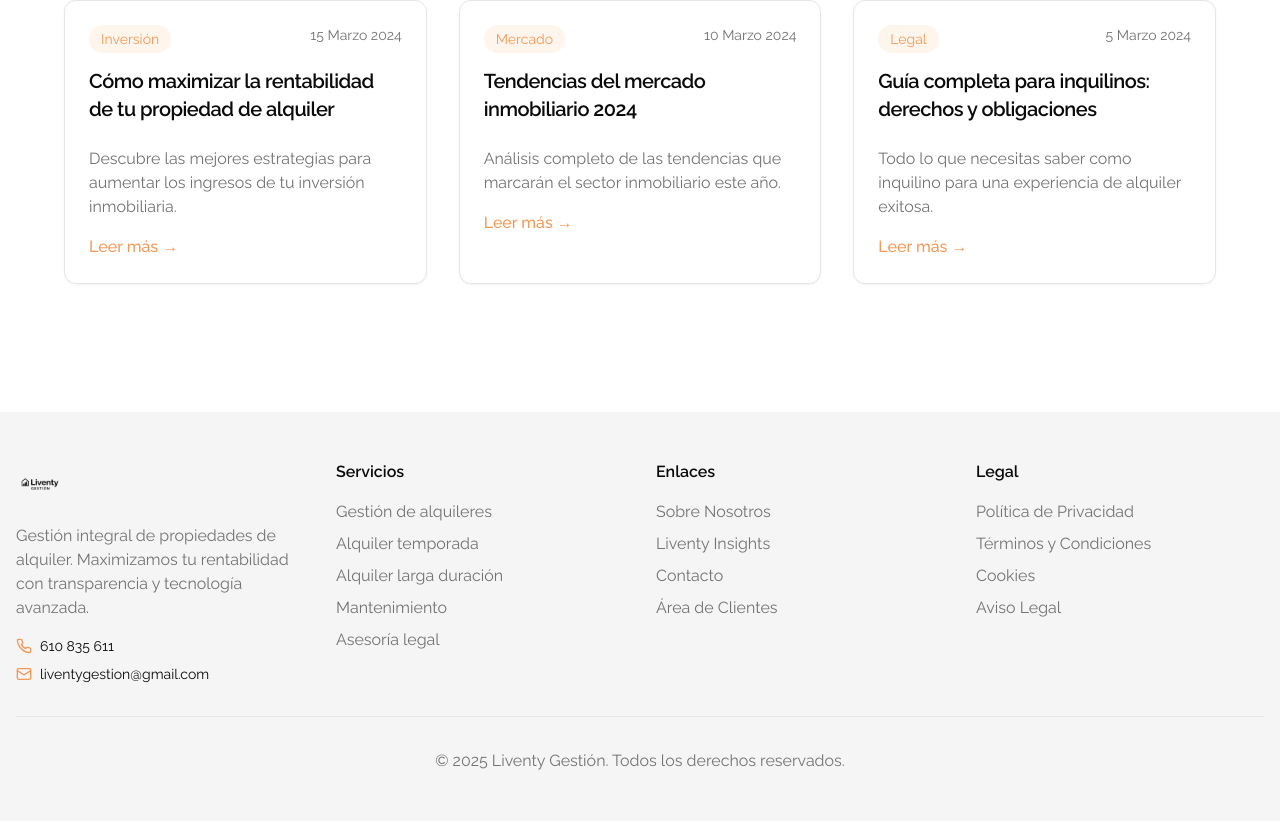
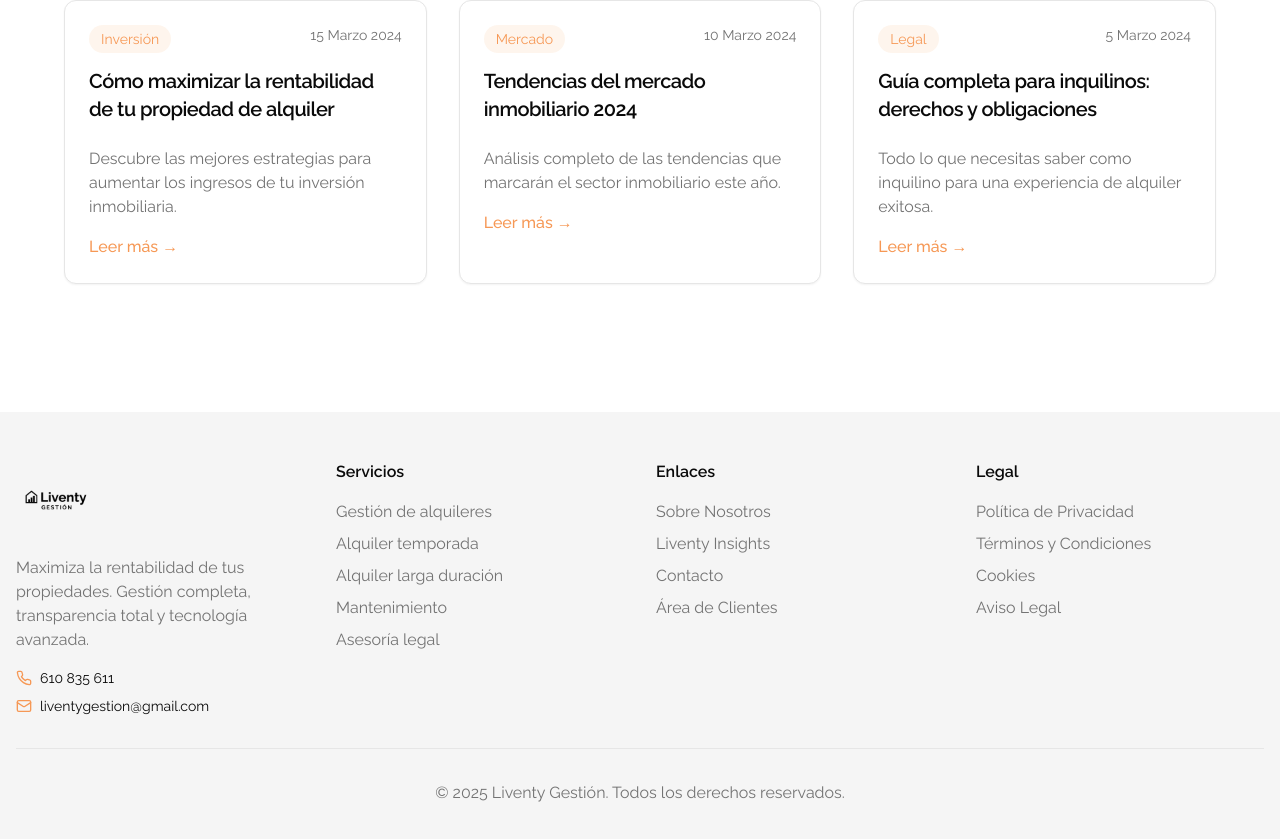
Before and after one commit to LiventyGestion/Liventy-gestion, a React (Vite) app: page /blog in a window 1280 px wide. Shown: the part 357-1196 px from the top of the page. Built offline with nearby package versions, Linux system fonts and the light colour scheme.

Commit message:
Enlarge footer logo and update text

```diff
--- a/src/components/Footer.tsx
+++ b/src/components/Footer.tsx
@@ -12,12 +12,12 @@ const Footer = () => {
               <img
                 src="/lovable-uploads/8a8330ce-f5ff-4c18-9ac4-2d21db8b4d79.png"
                 alt="Liventy Gestión"
-                className="h-12 w-auto"
+                className="h-20 w-auto"
               />
             </div>
             <p className="text-muted-foreground mb-4">
-              Gestión integral de propiedades de alquiler. Maximizamos tu rentabilidad
-              con transparencia y tecnología avanzada.
+              Maximiza la rentabilidad de tus propiedades.
+              Gestión completa, transparencia total y tecnología avanzada.
             </p>
             <div className="space-y-2 text-sm">
               <div className="flex items-center space-x-2">
--- a/src/components/Hero.tsx
+++ b/src/components/Hero.tsx
@@ -13,7 +13,7 @@ const Hero = () => {
             <span className="text-primary block">Propiedades de Alquiler</span>
           </h1>
           <p className="text-xl text-muted-foreground mb-8 max-w-2xl mx-auto">
-            Maximiza la rentabilidad de tus propiedades con nuestra plataforma profesional.
+            Maximiza la rentabilidad de tus propiedades.
             Gestión completa, transparencia total y tecnología avanzada.
           </p>
 
```
